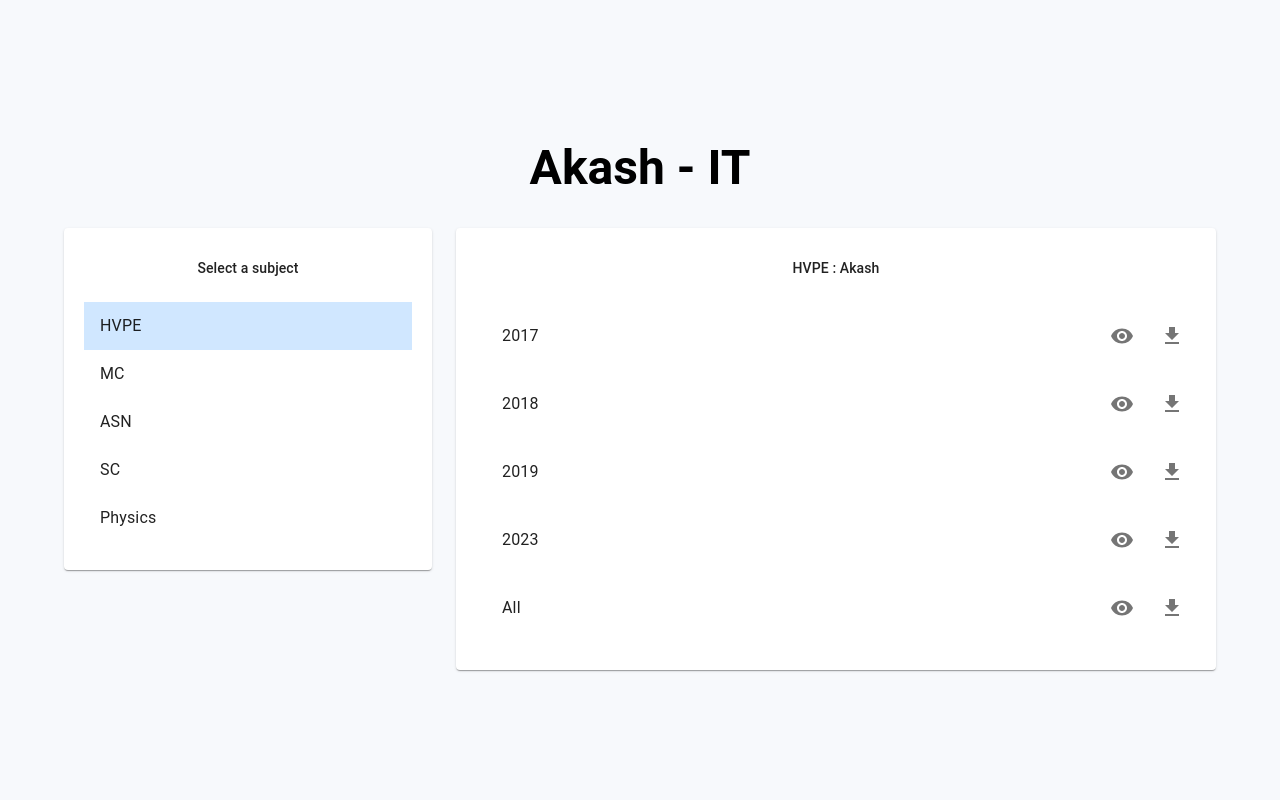
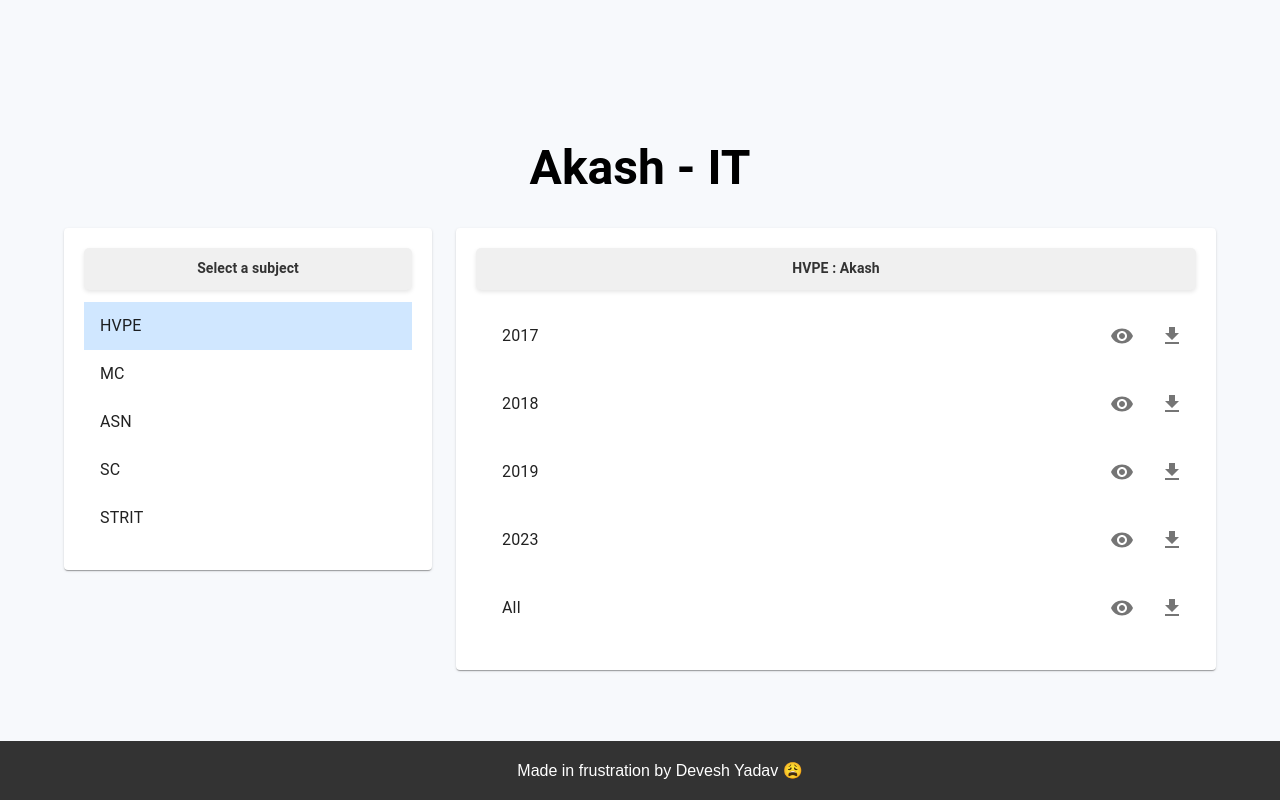
Before and after one commit to DeveshYadav13/Study_Helper, a React (Create React App) app: page / in a window 1280 px wide. Built offline with nearby package versions, Linux system fonts and the light colour scheme.

Commit message:
added footer and bar headings

```diff
--- /dev/null
+++ b/src/components/Footer.js
@@ -0,0 +1,12 @@
+// Footer.js
+import React from 'react';
+
+const Footer = () => {
+    return (
+        <footer style={{ textAlign: 'center', padding: '20px', position: 'fixed', left: 0, bottom: 0, width: '100%', backgroundColor: '#333', color: '#fff', fontFamily: 'Arial, sans-serif', fontSize: '16px' }}>
+            Made in frustration by Devesh Yadav 😩
+        </footer>
+    );
+};
+
+export default Footer;
--- a/src/data/subjects.js
+++ b/src/data/subjects.js
@@ -32,13 +32,21 @@ const subjects = [
     {
       name: "SC",
       materials: [
-        { title: "Mechanics", url: "/path/to/mechanics.pdf" }
+        { title: "2017", url: "/path/to/ASN_2017.pdf" },
+        { title: "2018", url: "/path/to/ASN_2018.pdf" },
+        { title: "2019", url: "/path/to/ASN_2019.pdf" },
+        { title: "2023", url: "/path/to/ASN_2023.pdf" },
+        { title: "All", url: "/path/to/ASN.pdf" }
       ]
     },
     {
-      name: "Physics",
+      name: "STRIT",
       materials: [
-        { title: "Mechanics", url: "/path/to/mechanics.pdf" }
+        { title: "2017", url: "/path/to/ASN_2017.pdf" },
+        { title: "2018", url: "/path/to/ASN_2018.pdf" },
+        { title: "2019", url: "/path/to/ASN_2019.pdf" },
+        { title: "2023", url: "/path/to/ASN_2023.pdf" },
+        { title: "All", url: "/path/to/ASN.pdf" }
       ]
     }
     // Add more subjects and materials as needed
--- a/src/pages/HomePage.js
+++ b/src/pages/HomePage.js
@@ -3,6 +3,7 @@ import { Container, Typography, Box, Paper, Grid } from '@mui/material';
 import Sidebar from '../components/Sidebar';
 import PDFList from '../components/PDFList';
 import subjects from '../data/subjects';
+import Footer from '../components/Footer';
 
 const HomePage = () => {
   const [selectedSubject, setSelectedSubject] = useState(subjects[0]);
@@ -16,7 +17,7 @@ const HomePage = () => {
         <Grid container spacing={3}>
           <Grid item xs={12} md={4}>
             <Paper style={{ padding: '20px' }}>
-            <Typography variant="subtitle2" gutterBottom style={{ textAlign: 'center', padding: '10px' }}>
+            <Typography variant="subtitle2" gutterBottom style={{ textAlign: 'center', padding: '10px', backgroundColor: '#f0f0f0', borderRadius: '5px', boxShadow: '0 2px 4px rgba(0, 0, 0, 0.1)', color: '#333', fontWeight: 'bold' }}>
                 Select a subject
               </Typography>
               <Sidebar subjects={subjects} selectedSubject={selectedSubject} onSelectSubject={setSelectedSubject} />
@@ -24,7 +25,7 @@ const HomePage = () => {
           </Grid>
           <Grid item xs={12} md={8}>
             <Paper style={{ padding: '20px' }}>
-            <Typography variant="subtitle2" gutterBottom style={{ textAlign: 'center', padding: '10px' }}>
+            <Typography variant="subtitle2" gutterBottom style={{ textAlign: 'center', padding: '10px', backgroundColor: '#f0f0f0', borderRadius: '5px', boxShadow: '0 2px 4px rgba(0, 0, 0, 0.1)', color: '#333', fontWeight: 'bold' }}>
                 {selectedSubject.name} : Akash
               </Typography>
               <PDFList materials={selectedSubject.materials} />
@@ -32,6 +33,7 @@ const HomePage = () => {
           </Grid>
         </Grid>
       </Box>
+      <Footer />
     </Container>
   );
 };
```
